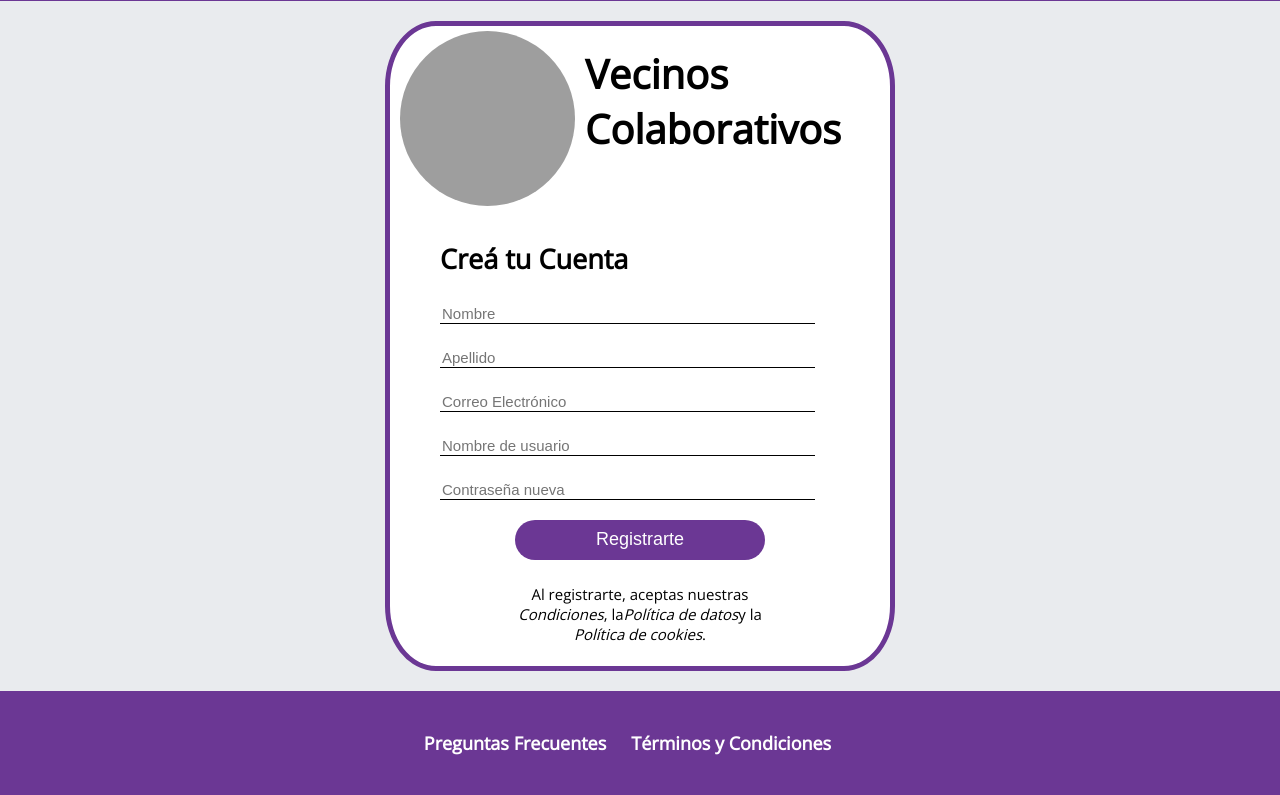
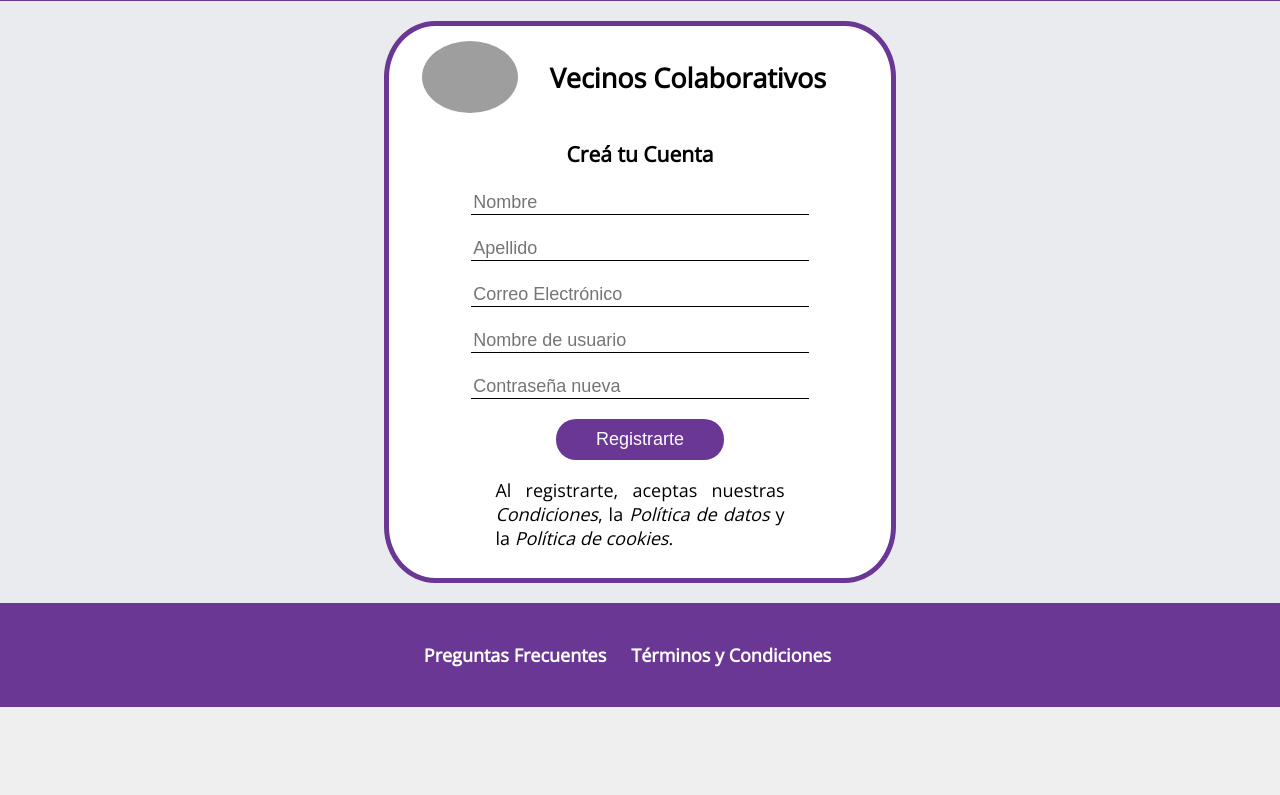
Before and after one commit to pablodlegaspi/proyecto-integrador-frp, a PHP site: page /register.html in a window 1280 px wide. Shown: the part 354-1149 px from the top of the page. After the commit the page ends 1061 px from the top, so only its background shows below. Run offline with PHP 8.4, Linux system fonts and the light colour scheme; some libraries are stand-ins or nearby versions; grey boxes are pictures that could not be loaded.

Commit message:
Cambio el nombre de faq.html para que sea igual al resto, y hice que el register sea responsive.

```diff
--- a/css/_register.css
+++ b/css/_register.css
@@ -1,60 +1,63 @@
-
- .register-vecino{
-
-  font-size: 40px;
+.register-box{
+  width: 40%;
+  padding: 10px;
+  border: 5px solid rgb(107, 55, 148);
+  background-color: white;
+  border-radius: 10%;
+  margin: auto;
   margin-top: 20px;
-  width: 60%;
+  display: flex;
+  flex-direction: column;
+  justify-content: center;
+  align-items: center;
+  flex-wrap: wrap;
+  text-align: justify;
 }
 
-.crea-tu-cuenta{
-  margin-left: 50px;
-}
-
- .register-logo {
-  height: 175px;
-  width: 175px;
+.register-logo {
+  width: 100%;
   border-radius: 100%;
   cursor: pointer;
   margin-top: 5px;
   margin-left: 5px;
 }
-
-.register-box{
-  width: 510px;
-  height: 650px;
-  top: 50px;
-  left: 50px;
-  border: 5px solid rgb(107, 55, 148);
-  background-color: white;
-  border-radius: 10%;
-  margin: auto;
-  margin-top: 20px;
-  /*display:flex;
-  flex-wrap: wrap;
-  justify-content: center;*/
+.seccion-a{
+  width: 100%;
+  display: flex;
+  justify-content: space-around;
+  align-items: center;
 }
 
-.seccion-a{
-  justify-content: space-around;
-  display: inline-flex;
-  height: 30%;
+.seccion-a h1 {
+  padding: 0;
+  margin: 0;
+}
+
+.register-vecino{
+ width: 65%;
+}
+
+.logo-container {
+ width: 20%;
+}
+
+.formulario {
+  width: 70%;
 }
 
 .form {
-  width: 75%;
+  width: 100%;
   border:none;
-  height: 20px;
   border-bottom: 1px solid black;
   margin-bottom: 20px;
-  margin-left: 50px;
   outline: none;
-  font-size: 15px;
+  font-size: 18px;
 }
 
 .boton{
   width: 50%;
+  padding: 10px;
   border: none;
-  height: 40px;
   background: rgb(107, 55, 148);
   color: white;
   justify-content: center;
@@ -66,30 +69,41 @@
 }
 
 .p-condiciones{
-  font-size: 15px;
-  height: 20px;
-  width: 50%;
-  display: flex;
-
-  margin: 0 auto;
-  justify-content: center;
-  flex-wrap: wrap;
+  width: 60%;
 }
-.register-condiciones{
+.register-condiciones {
+display: inline;
 text-decoration: none;
 color: black;
 font-style: italic;
 }
 
-/*@media (max-width: 510px) {
+@media (max-width: 1024px) {
 
   .register-box {
+    width: 60%;
+  }
+
+  .boton{
+    width: 60%;
+  }
+}
+
+@media (max-width: 576px) {
+
+  .register-box {
+    width: 90%;
+  }
+
+  .boton{
+    width: 80%;
+  }
+}
+
+@media (max-width: 300px) {
+
+  .seccion-a {
     width: 100%;
+    flex-direction: column;
   }
-}*/
-@media (max-width: 452px){
-  .p-condiciones{
-    width: 70%;}
-    .register-vecino{
-      width: 80%;
 }
--- a/register.html
+++ b/register.html
@@ -8,7 +8,7 @@
   </head>
   <body>
 
-    <div class="container">
+  <div class="container">
 
     <section class="header-home">
       <a class="logo-home" href="home.html"><img src="docs/Logo10%.png" alt="logo-de-vecinos-colaborativos"></a>
@@ -20,20 +20,24 @@
 
     <div class="register-box">
       <section class="seccion-a">
-      <img class="register-logo"src="docs/Logo.png"alt="logo-de-vecinos-colaborativos">
-      <h1 class="register-vecino">Vecinos Colaborativos</h1>
+        <div class="logo-container">
+          <img class="register-logo"src="docs/Logo.png"alt="logo-de-vecinos-colaborativos">
+        </div>
+        <h1 class="register-vecino">Vecinos Colaborativos</h1>
       </section>
-        <h2 class="crea-tu-cuenta">Creá tu Cuenta</h2>
-      <form action="" method="">
-        <input class="form" type="text" placeholder="Nombre"><br>
-        <input class="form" type="text" placeholder="Apellido"><br>
-        <input class="form" type="text" placeholder="Correo Electrónico"><br>
-        <input class="form" type="text" placeholder="Nombre de usuario"><br>
-        <input class="form" type="password" placeholder="Contraseña nueva"><br>
-        <input class="boton" type="submit" name="" value="Registrarte"><br>
-        <p class="p-condiciones">Al registrarte, aceptas nuestras <a class="register-condiciones" href="tyc.html">Condiciones</a>, la <br> <a class="register-condiciones" href="tyc.html">Política de datos <br></a> y
-        la <br> <a class="register-condiciones" href="tyc.html"> Política de cookies</a> .</p>
-      </form>
+      <h3 class="crea-tu-cuenta">Creá tu Cuenta</h3>
+      <div class="formulario">
+        <form action="" method="">
+          <input class="form" type="text" placeholder="Nombre">
+          <input class="form" type="text" placeholder="Apellido">
+          <input class="form" type="text" placeholder="Correo Electrónico">
+          <input class="form" type="text" placeholder="Nombre de usuario">
+          <input class="form" type="password" placeholder="Contraseña nueva">
+          <input class="boton" type="submit" name="" value="Registrarte">
+        </form>
+      </div>
+      <p class="p-condiciones">Al registrarte, aceptas nuestras <a class="register-condiciones" href="tyc.html">Condiciones</a>, la <a class="register-condiciones" href="tyc.html">Política de datos </a> y
+      la <a class="register-condiciones" href="tyc.html"> Política de cookies</a>.</p>
     </div>
 
     <section class="footer-home">
```
Also changed, not shown: faq.html (renamed from _faq.html).
